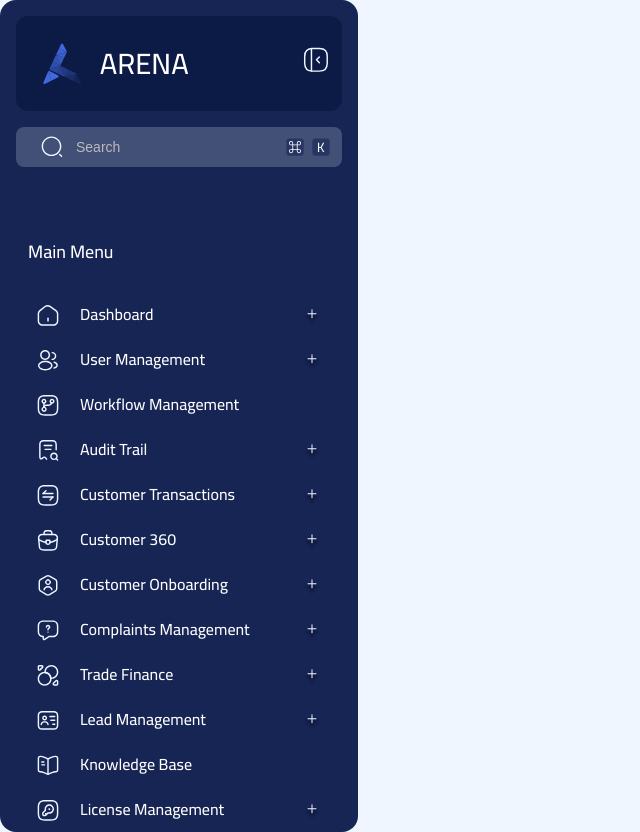
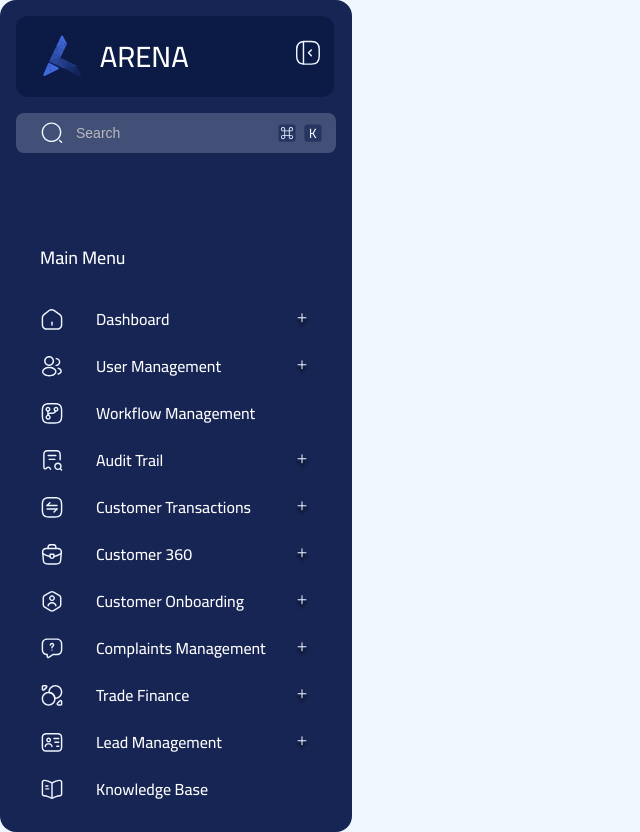
Before and after one commit to TasneemFarraj/Arena, a React (Vite) app: page / in a window 1280 px wide. Shown: the whole page, without its empty margins (0-640 px from the left). Built offline with nearby package versions, Linux system fonts and the light colour scheme.

Commit message:
fix: fix scroll change the width of sidebar add a gap between items

```diff
--- a/src/components/Sidebar/Sidebar.scss
+++ b/src/components/Sidebar/Sidebar.scss
@@ -1,7 +1,7 @@
 .sidebar {
   font-size: 29.24px;
   line-height: 45.69px;
-  width: 326px;
+  width: 320px;
   height: 100vh;
   top: 20px;
   left: 296px;
@@ -12,11 +12,27 @@
   display: flex;
   flex-direction: column;
   transition: width 0.3s ease;
-  overflow-y: auto;
   overflow-x: hidden;
 
-  &.collapsed {
-    width: 80px;
+    &.collapsed {
+      width: 108px;
+      display: flex;
+      padding: 16px;
+      flex-direction: column;
+      align-items: flex-start;
+      gap: 28px;
+      flex: 1 0 0;
+      align-self: stretch;
+
+
+    .header {
+      width: 76px;
+      height: 68.71px;
+      padding: 6px 12px;
+      border-radius: 12px;
+      display: flex;
+      justify-content: center;
+      align-items: center;
 
     .logo-container {
       border-radius: 12px;
@@ -47,12 +63,9 @@
       margin: 0 auto;
     }
 
-    .header {
-      justify-content: center;
-
       .toggle {
         position: absolute;
-        left: 120px;
+        left: 150px;
         top: 39px;
         display: flex;
         width: 28px;
@@ -74,16 +87,22 @@
     font-style: normal;
     font-weight: 500;
     line-height: 25px;
-    padding-left: 12px;
-    padding-bottom: 16px;
+    padding: 0px 24px;
+    width: 99.97px;
+    height: 41.93px;
+    width: 294px;
+
     }
+
   .header {
-    background-color: #0C1A46;
+    width: 294px;
+    height: 68.71px;
+    padding: 6px 12px;
     border-radius: 12px;
     display: flex;
     justify-content: space-between;
     align-items: center;
-    padding: 6px 12px;
+    background-color: #0c1a46;
 
 
     .logo-container {
@@ -126,13 +145,12 @@
   .search {
     padding-top: 16px;
 
-
     .search-container {
       display: flex;
       padding: 8px 12px;
       align-items: center;
       border-radius: 8px;
-      margin-bottom: 60px;
+      margin-bottom: 80px;
       background: rgba(239, 246, 255, 0.2);
       transition: all 0.3s ease;
 
@@ -161,6 +179,7 @@
       .cmd-icons {
         display: flex;
         gap: 8px;
+        padding: 2.5px;
 
         .icon {
           width: 18px;
@@ -173,6 +192,7 @@
     &.collapsed {
       .search-container {
         justify-content: center;
+        width:76px;
 
         input,
         .cmd-icons {
@@ -186,14 +206,38 @@
     list-style: none;
     padding: 0;
     margin: 0;
+    overflow-y: auto;
+
+  &::-webkit-scrollbar {
+    width: 8px;
+  }
+
+  &::-webkit-scrollbar-thumb {
+    background-color: rgba(255, 255, 255, 0.3);
+    border-radius: 16px;
+  }
+
+  &::-webkit-scrollbar-thumb:hover {
+    background-color: rgba(255, 255, 255, 0.5);
+  }
+
+  &::-webkit-scrollbar-track {
+    background-color: rgba(23, 37, 84, 0.8);
+    border-radius: 16px;
+  }
 
     .menu-item {
       display: flex;
+      padding: 8px 12px;
       align-items: center;
-      padding: 10px 20px;
+      gap: 12px;
+      flex: 1 0 0;
       cursor: pointer;
       transition: background 0.2s ease;
       border-radius: 8px;
+      margin-top: 6px;
+      margin-right: 12px;
+      margin-left: 12px;
 
       &:hover {
         background: rgba(239, 246, 255, 0.2);
```
